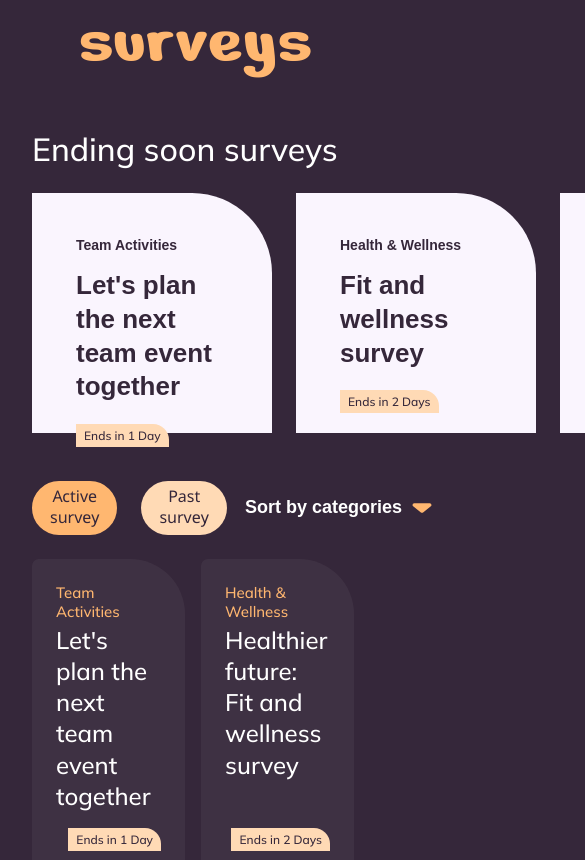
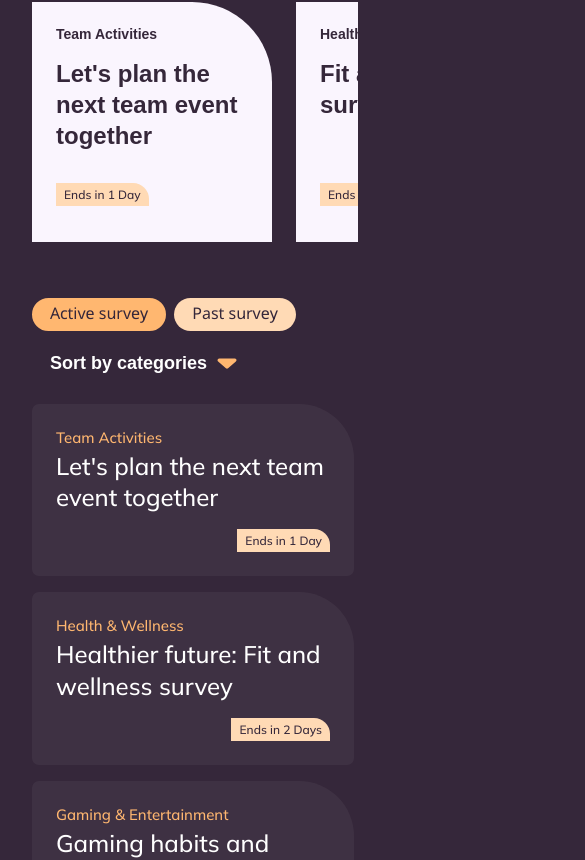
Before and after one commit to karinaklages/poll-app, an Angular app in the folder poll-app/: page / in a window 390 px wide. Shown: the part 1113-1973 px from the top of the page, 585 px wide, since content can reach past the window. Built offline with nearby package versions, Linux system fonts and the light colour scheme; a web font is replaced by a local one.

Commit message:
feat: mobile updates for home added

```diff
--- /dev/null
+++ b/poll-app/src/app/layout/home/survey-list-all/survey-list-all.component.mobile.scss
@@ -0,0 +1,51 @@
+@media (max-width: 1170px) {
+
+    .list-controls {
+        flex-direction: column;
+        align-items: flex-start !important;
+        gap: var(--space-md);
+    }
+
+    .list-tabs {
+        gap: var(--space-sm) !important;
+    }
+
+    .list-sort-wrapper {
+        width: 100%;
+    }
+
+    .list-sort {
+        width: 100%;
+        justify-content: space-between;
+    }
+
+    .list-sort-dropdown {
+        width: 100%;
+    }
+
+    .list-grid {
+        grid-template-columns: 1fr !important;
+    }
+
+    .list-card {
+        border-radius: 7px 40px 7px 7px;
+    }
+
+    .list-card-title {
+        font-size: 20px;
+    }
+
+    .list-card-badge {
+        align-self: flex-end;
+    }
+
+    .list-scroll-area {
+        max-height: none !important;
+        overflow-y: visible !important;
+        padding-right: 0;
+
+        &::-webkit-scrollbar {
+            display: none;
+        }
+    }
+}
--- a/poll-app/src/app/layout/home/survey-list-all/survey-list-all.component.scss
+++ b/poll-app/src/app/layout/home/survey-list-all/survey-list-all.component.scss
@@ -1,3 +1,5 @@
+@use 'survey-list-all.component.mobile';
+
 .list {
     display: flex;
     flex-direction: column;
--- a/poll-app/src/app/layout/home/survey-list/survey-list.component.mobile.scss
+++ b/poll-app/src/app/layout/home/survey-list/survey-list.component.mobile.scss
@@ -0,0 +1,53 @@
+@media (max-width: 1170px) {
+
+    .section-title {
+        font-size: 54px !important;
+        margin-top: -20px !important;
+        margin-bottom: 28px;
+        white-space: normal !important;
+        line-height: 0.8 !important;
+    }
+
+    .featured-label {
+        font-size: 24px !important;
+        margin-bottom: var(--space-md);
+    }
+
+    .featured-grid {
+        display: flex;
+        flex-direction: row;
+        overflow-x: auto;
+        scroll-snap-type: x mandatory;
+        -webkit-overflow-scrolling: touch;
+        gap: var(--space-md);
+        padding: 0 var(--space-md);
+        padding-bottom: var(--space-sm);
+        scrollbar-width: none;
+
+        &::-webkit-scrollbar {
+            display: none;
+        }
+    }
+
+    .featured-card {
+        flex: 0 0 70vw;
+        max-width: 280px;
+        min-height: 200px;
+        aspect-ratio: auto;
+        padding: var(--space-xs) !important;
+        scroll-snap-align: start;
+        margin-bottom: var(--space-lg);
+
+        .featured-card-category {
+            font-size: 14px !important;
+        }
+
+        .featured-card-title {
+            font-size: 24px !important;
+        }
+
+        .featured-card-batch {
+            margin-bottom: 0 !important;
+        }
+    }
+}
```
